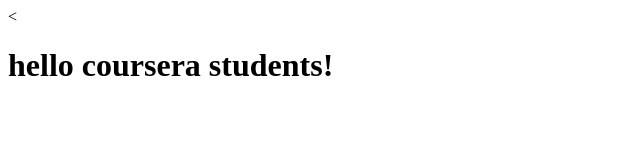
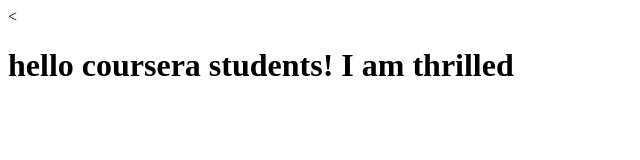
Before and after one commit to 18BCS2474/coursera-rock, a plain HTML site: page index.html in a window 1280 px wide. Shown: the whole page, without its empty margins (0-640 px from the left). Drawn offline with Linux system fonts and the light colour scheme.

Commit message:
Next version file.

```diff
--- a/index.html
+++ b/index.html
@@ -5,6 +5,6 @@
     <title>Hello coursera</title>
   </head>
   <body>
-    <<h1>hello coursera students!</h1>
+    <<h1>hello coursera students! I am thrilled</h1>
   </body>
 </html>
```
